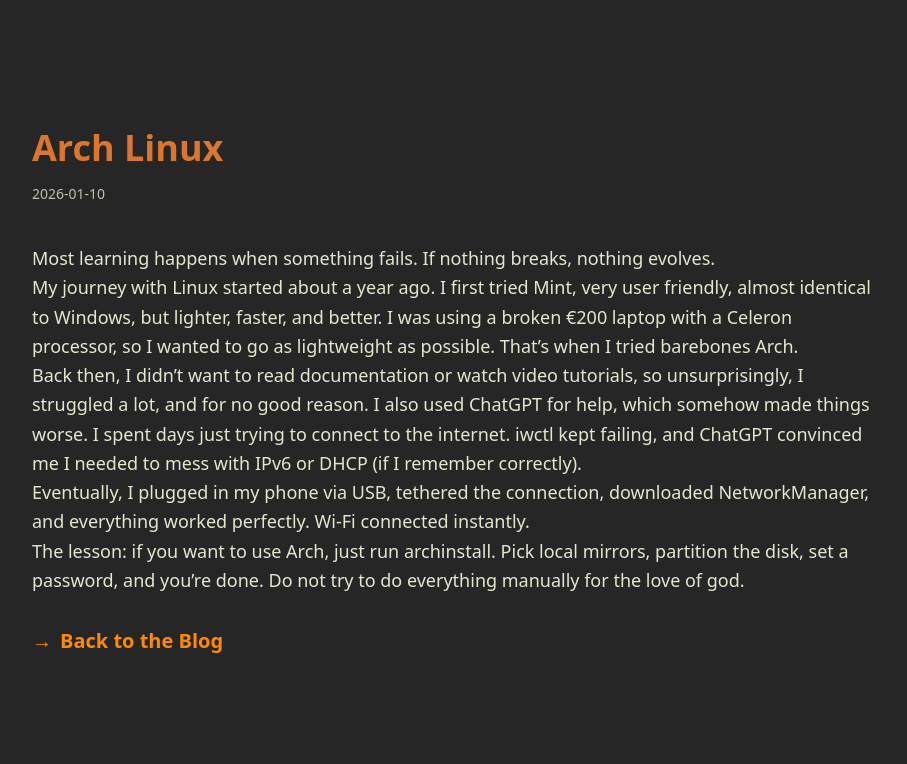
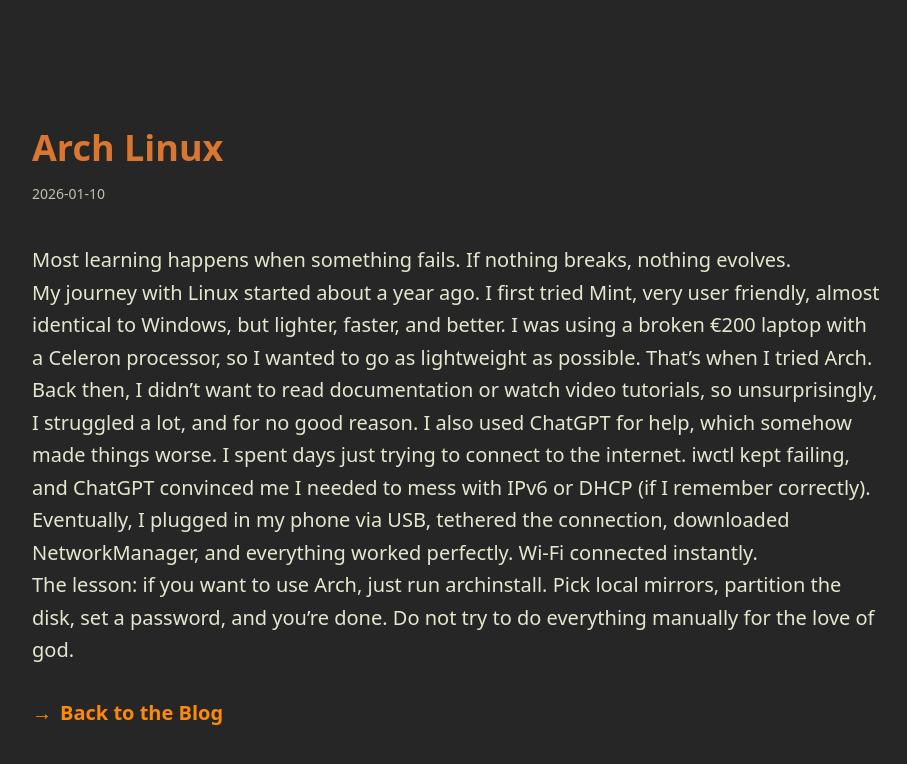
Before and after one commit to sunnycc17/my-portfolio, a Next.js app: page /blog/Arch-Linux in a window 1280 px wide. Shown: the top 764 px of the page, without its empty margins (184-1091 px from the left). Built offline with nearby package versions, Linux system fonts and the light colour scheme.

Commit message:
minor changes in articles text and text size

```diff
--- a/app/blog/[slug]/page.tsx
+++ b/app/blog/[slug]/page.tsx
@@ -12,7 +12,7 @@
     title: "Why I Build Things",
     date: "2026-01-20",
     content: `
-I like creating things that are useful, things that help people move forward in life.
+I like creating things that are useful, that help people move forward in life.
 
 Most of my work focuses on landing pages and portfolios. Creating aesthetic, clear and cohesive designs. A well-built page gives people a place to show what they can do, tell their story and connect with the right audience or clients.
 
@@ -33,7 +33,7 @@
     content: `
 Most learning happens when something fails. If nothing breaks, nothing evolves.
 
-My journey with Linux started about a year ago. I first tried Mint, very user friendly, almost identical to Windows, but lighter, faster, and better. I was using a broken €200 laptop with a Celeron processor, so I wanted to go as lightweight as possible. That’s when I tried barebones Arch.
+My journey with Linux started about a year ago. I first tried Mint, very user friendly, almost identical to Windows, but lighter, faster, and better. I was using a broken €200 laptop with a Celeron processor, so I wanted to go as lightweight as possible. That’s when I tried Arch.
 
 Back then, I didn’t want to read documentation or watch video tutorials, so unsurprisingly, I struggled a lot, and for no good reason. I also used ChatGPT for help, which somehow made things worse. I spent days just trying to connect to the internet. iwctl kept failing, and ChatGPT convinced me I needed to mess with IPv6 or DHCP (if I remember correctly).
 
@@ -67,7 +67,7 @@
         </time>
       </header>
 
-      <div className="prose prose-invert max-w-none text-lg leading-relaxed">
+      <div className="prose prose-invert max-w-none text-lg lg:text-xl leading-relaxed">
         {post.content
           .trim()
           .split(/\n\s*\n/)
```
